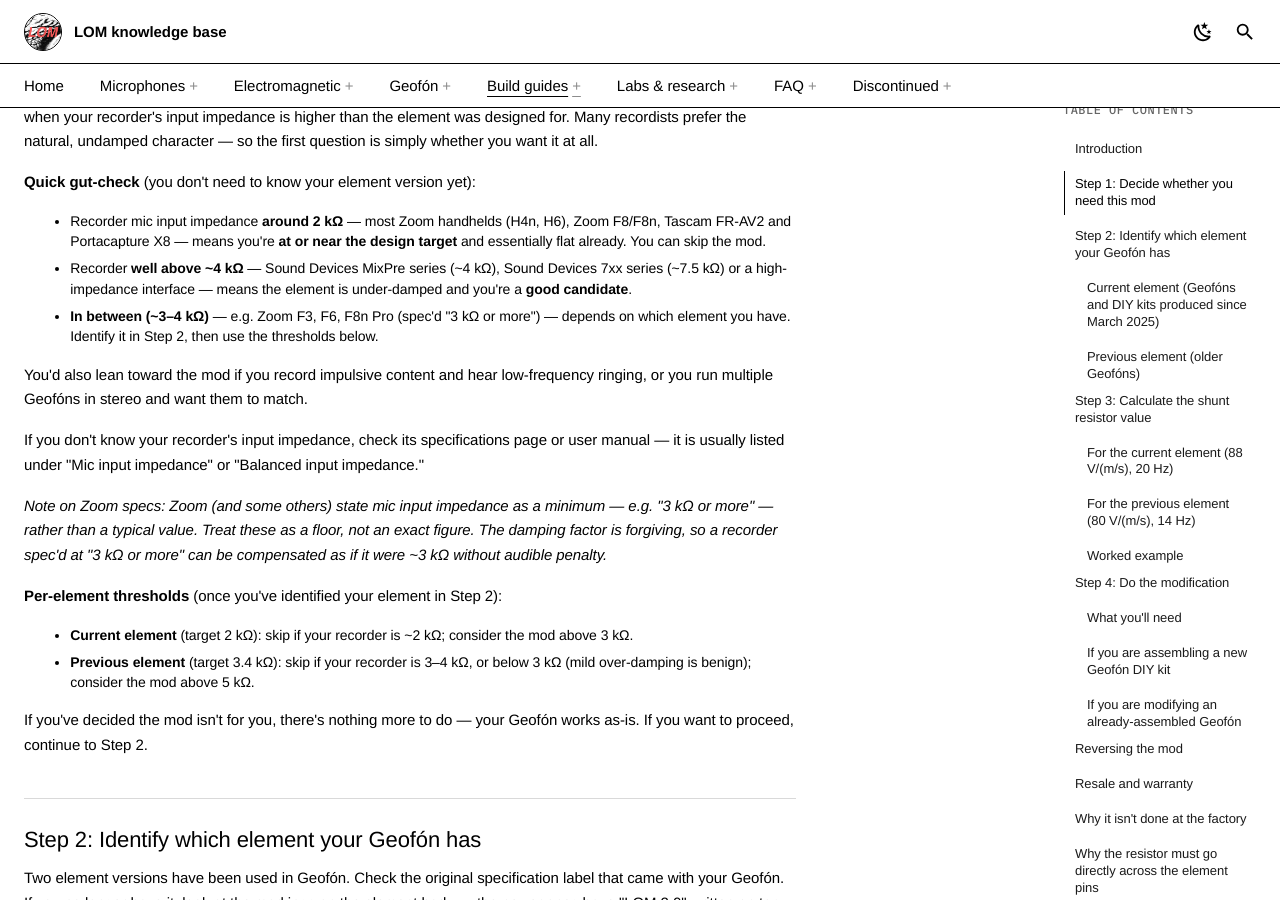
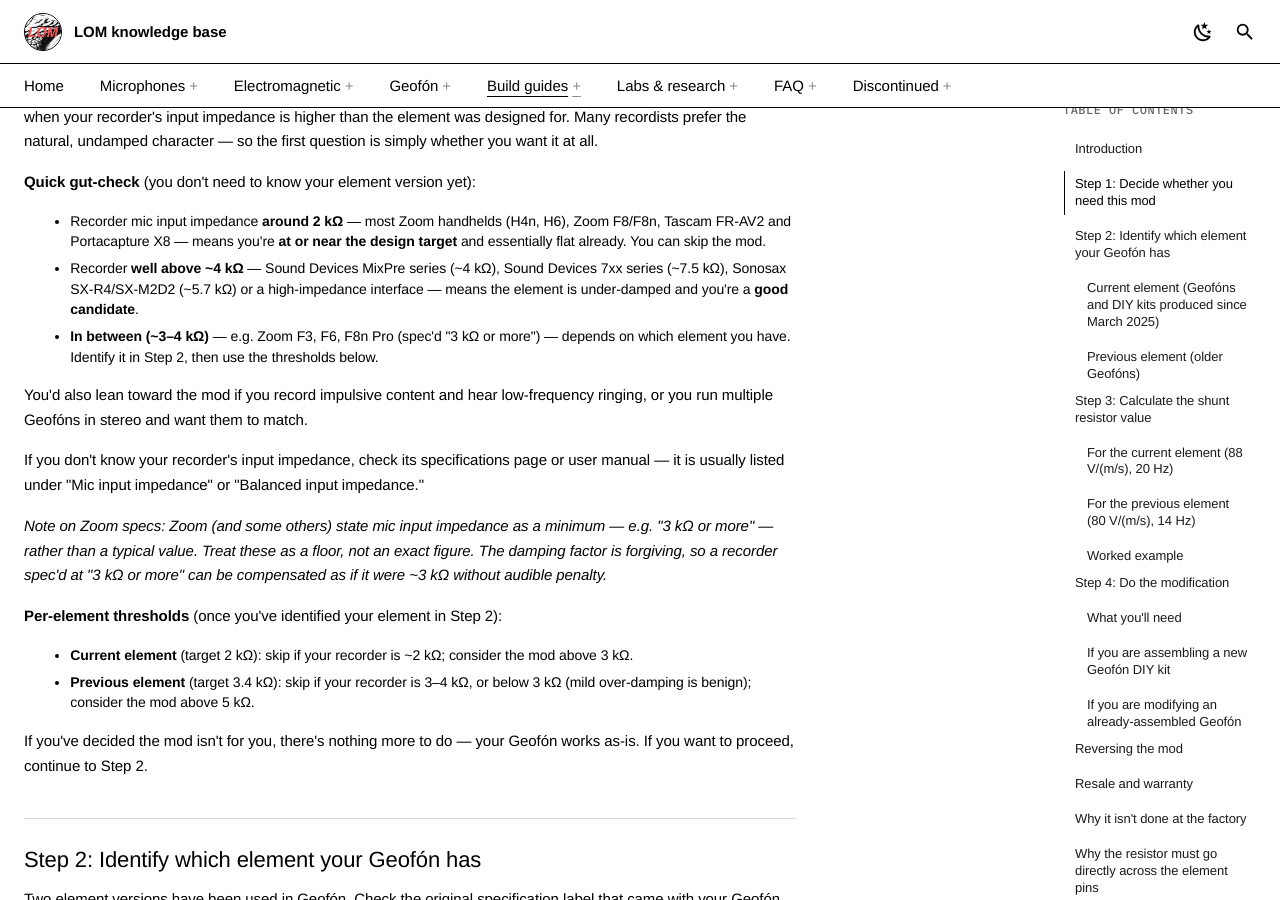
Before and after one commit to LOM-instruments/knowledge-base, an MkDocs documentation site: the page built from docs/guides/geofon-damping-mod.md, in a window 1280 px wide and 900 px high, scrolled down 558 px. Built offline with MkDocs 1.6.1 and Material for MkDocs 9.7.7, drawn with Linux system fonts in a browser that asks for light colours.

Commit message:
sonosax impedance update

```diff
--- a/docs/guides/geofon-damping-mod.md
+++ b/docs/guides/geofon-damping-mod.md
@@ -15,7 +15,7 @@
 **Quick gut-check** (you don't need to know your element version yet):
 
 * Recorder mic input impedance **around 2 kΩ** — most Zoom handhelds (H4n, H6), Zoom F8/F8n, Tascam FR-AV2 and Portacapture X8 — means you're **at or near the design target** and essentially flat already. You can skip the mod.
-* Recorder **well above ~4 kΩ** — Sound Devices MixPre series (~4 kΩ), Sound Devices 7xx series (~7.5 kΩ) or a high-impedance interface — means the element is under-damped and you're a **good candidate**.
+* Recorder **well above ~4 kΩ** — Sound Devices MixPre series (~4 kΩ), Sound Devices 7xx series (~7.5 kΩ), Sonosax SX-R4/SX-M2D2 (~5.7 kΩ) or a high-impedance interface — means the element is under-damped and you're a **good candidate**.
 * **In between (~3–4 kΩ)** — e.g. Zoom F3, F6, F8n Pro (spec'd "3 kΩ or more") — depends on which element you have. Identify it in Step 2, then use the thresholds below.
 
 You'd also lean toward the mod if you record impulsive content and hear low-frequency ringing, or you run multiple Geofóns in stereo and want them to match.
```
